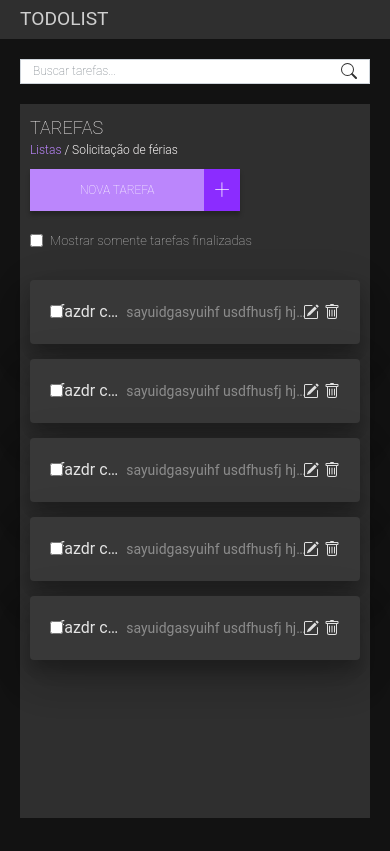
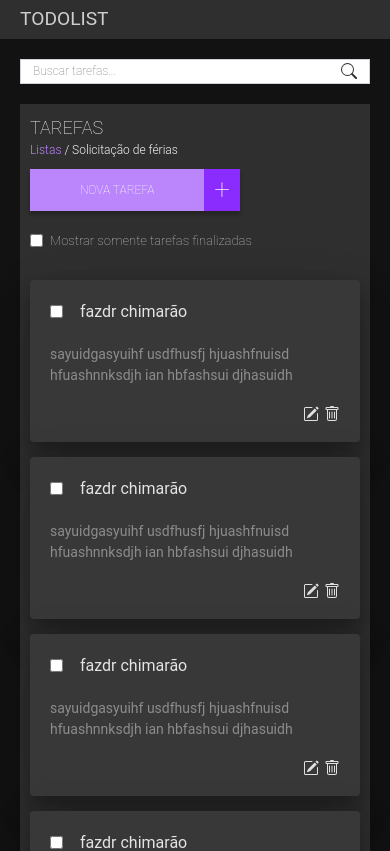
Before and after one commit to maiconfunke/todo-list-frontend, an Angular app: page /list/1/tasks in a window 390 px wide. Shown: the top 851 px of the page. Built offline with nearby package versions, Linux system fonts and the light colour scheme; a small style sheet from the web is missing.

Commit message:
feature(todo-list-frontend): implementa responsividade no task-view

```diff
--- a/src/app/components/task-item/task-item.component.html
+++ b/src/app/components/task-item/task-item.component.html
@@ -1,11 +1,11 @@
 <div class="task-item">
-  <div class="check-done">
+  <div class="header">
     <div class="form-check">
       <input class="form-check-input" type="checkbox" value="" id="defaultCheck1">
       <label class="form-check-label" for="defaultCheck1"></label>
     </div>
+    <div class="title">fazdr chimarão</div>
   </div>
-  <div class="title">fazdr chimarão</div>
   <div class="description" title="sayuidgasyuihf usdfhusfj hjuashfnuisd hfuashnnksdjh ian hbfashsui djhasuidh">sayuidgasyuihf usdfhusfj hjuashfnuisd hfuashnnksdjh ian hbfashsui djhasuidh </div>
   <div class="actions">
     <img src="../../../assets/edit-icon.svg" class="action" title="Editar tarefa" />
--- a/src/app/components/task-item/task-item.component.scss
+++ b/src/app/components/task-item/task-item.component.scss
@@ -1,46 +1,77 @@
+@import "node_modules/bootstrap/scss/functions";
+@import "node_modules/bootstrap/scss/variables";
+@import "node_modules/bootstrap/scss/mixins/_breakpoints";
+
 @mixin ellipsis() {
   white-space: nowrap;
   overflow: hidden;
   text-overflow: ellipsis;
 }
 
+@mixin responsiveSize(
+  $alignItems,
+  $flexDirection,
+  $actionsMarginTop,
+  $headerMarginBottom,
+  $widthHeader,
+  $hasEllipsis,
+  $descriptionWidth
+  ) {
+.task-item {
+  align-items: $alignItems;
+  flex-direction: $flexDirection;
+  & .header {
+    margin-bottom: $headerMarginBottom;
+    width: $widthHeader;
+  }
+  & .actions {
+    margin-top: $actionsMarginTop;
+  }
+  & .description {
+    width: $descriptionWidth;
+    @if $hasEllipsis {
+      @include ellipsis();
+    }
+  }
+  & .actions {
+    @if $hasEllipsis {
+      width: 10%;
+     } @else {
+      width: 100%;
+     }
+  }
+}
+}
+
 
  .task-item {
   margin-bottom: 15px;
-  max-height: 200px;
   background: linear-gradient(0deg, rgba(255, 255, 255, 0.16), rgba(255, 255, 255, 0.16)), #121212;
   box-shadow: 0px 24px 38px rgba(0, 0, 0, 0.14), 0px 9px 46px rgba(0, 0, 0, 0.12), 0px 11px 15px rgba(0, 0, 0, 0.2);
   border-radius: 4px;
   padding: 20px;
   color: #8c8c8c;
   display: flex;
-  align-items: center;
   justify-content: space-between;
 
-  & .check-done {
-    width: 3%;
+  & .header {
+    display: flex;
+    & .form-check {
+      margin-right: 10px;
       & input {
         cursor: pointer;
       }
     }
-
     & .title {
       color: #e4e4e4;
-    width: 22%;
+      margin-right: 5px;
       @include ellipsis();
     }
-
+  }
   & .description {
     font-size: 14px;
-    white-space: nowrap;
-    overflow: hidden;
-    text-overflow: ellipsis;
-    width: 65%;
-    margin-left: 5px;
-    @include ellipsis();
   }
   & .actions {
-    width: 10%;
     display: flex;
     justify-content: flex-end;
     & .action {
@@ -49,3 +80,21 @@
     }
   }
 }
+
+
+//Mixin para redimensionamento para mobile
+@include media-breakpoint-up(xs) {
+  @include responsiveSize(inherit, column, 20px, 20px, 100%, false, 100%)
+}
+
+@include media-breakpoint-up(sm) {
+  @include responsiveSize(inherit, column, 20px, 20px, 100%, false, 100%)
+}
+
+@include media-breakpoint-up(md) {
+  @include responsiveSize(center, row, 0px, 0px, 25%, true, 65%)
+}
+
+@include media-breakpoint-up(lg) {
+  @include responsiveSize(center, row, 0px, 0px, 25%, true, 65%)
+}
```
Lines whose indentation alone changed are shown as unchanged.
